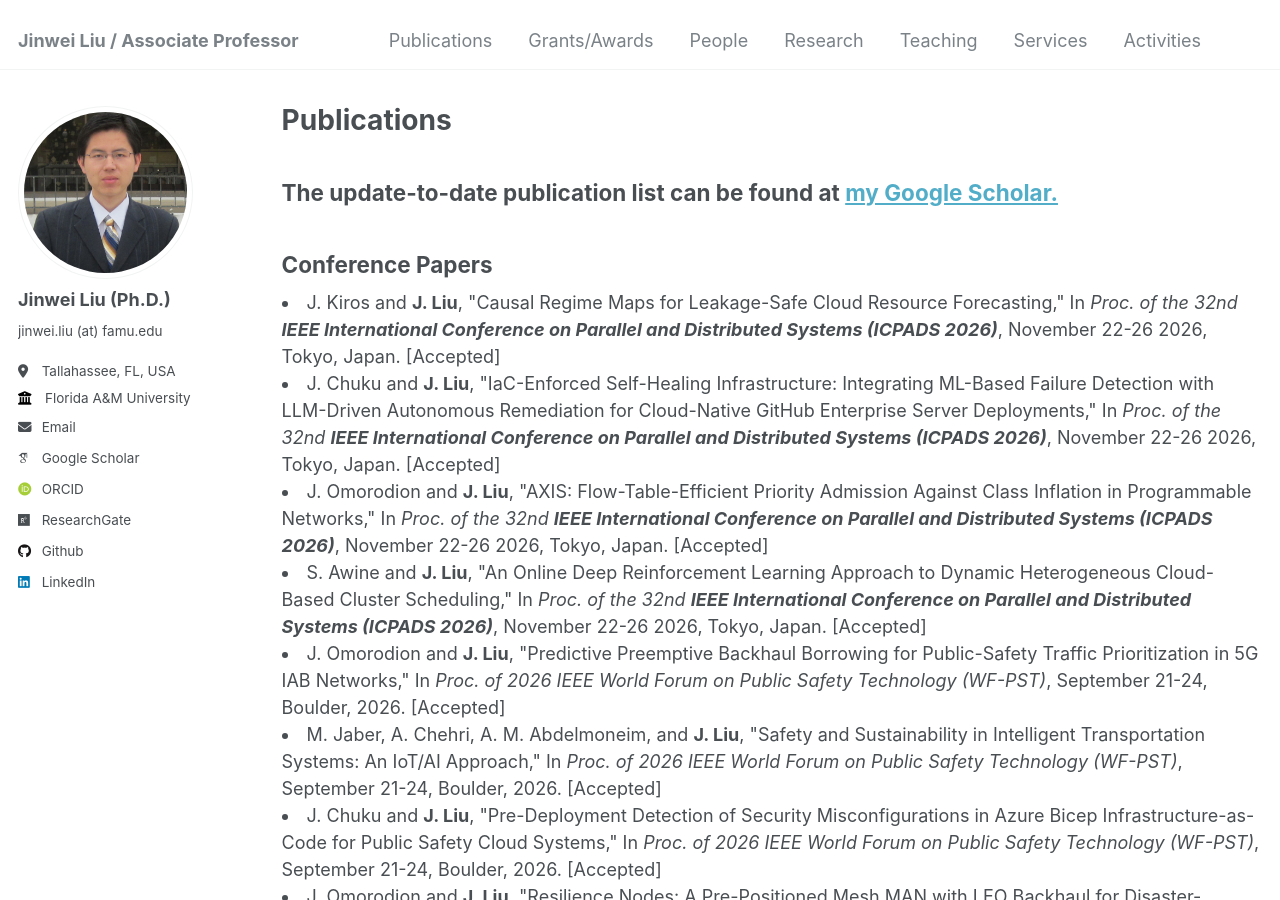
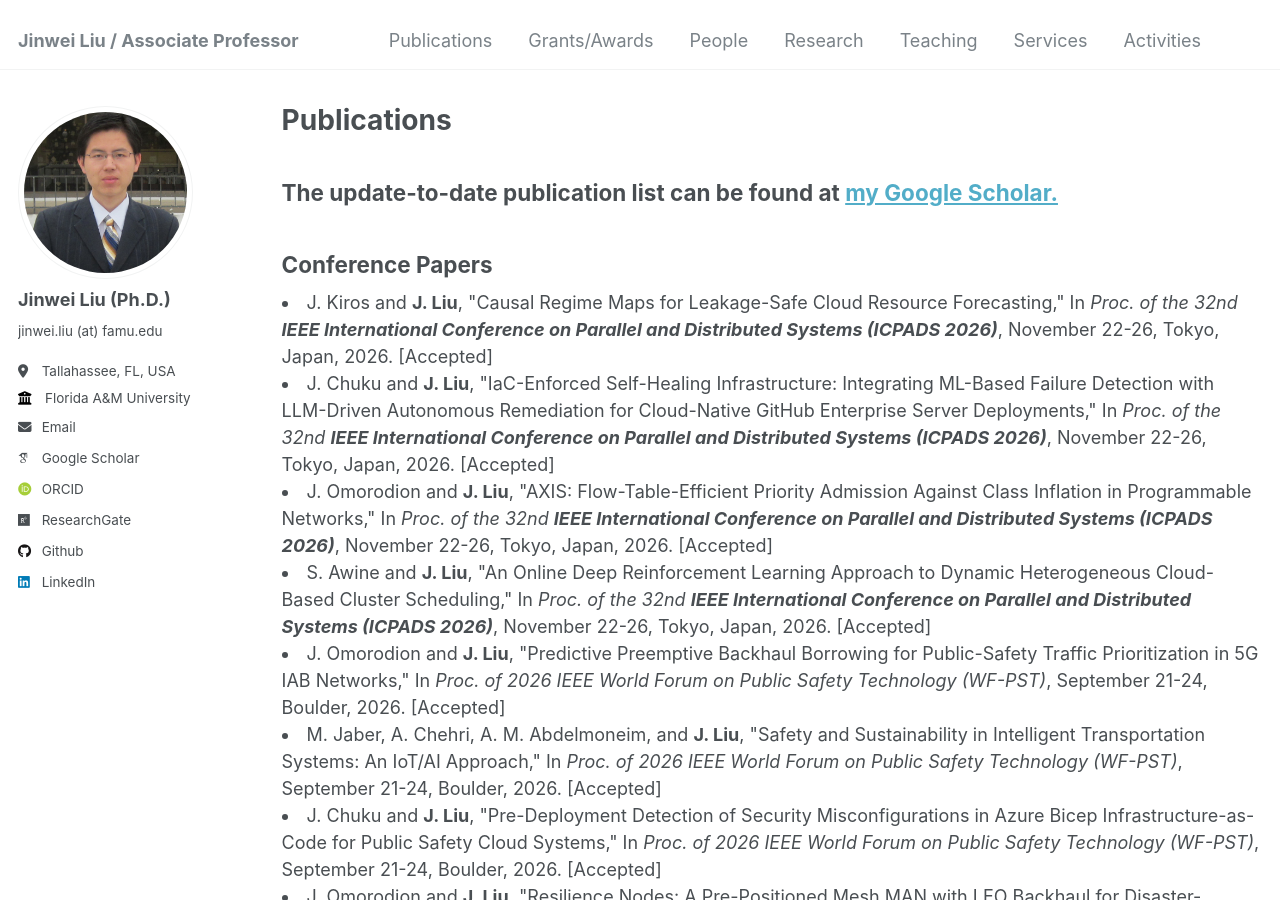
Before and after one commit to jinweiliucu/jinweiliucu.github.io, a Jekyll site: the page built from _publications/publications.html, in a window 1280 px wide and 900 px high. Built offline with Jekyll 4.4.1, drawn with Linux system fonts in a browser that asks for light colours; some web fonts are replaced.

```diff
--- a/_publications/publications.html
+++ b/_publications/publications.html
@@ -10,28 +10,28 @@ author_profile: true
 <h2 class="text-left">Conference Papers</h2>
 	<li>
     J. Kiros and <strong>J. Liu</strong>, "Causal Regime Maps for Leakage-Safe Cloud Resource Forecasting,"
-    In <em>Proc. of the 32nd <strong>IEEE International Conference on Parallel and Distributed Systems (ICPADS 2026)</strong></em>, November 22-26 2026, Tokyo, Japan. [Accepted]
+    In <em>Proc. of the 32nd <strong>IEEE International Conference on Parallel and Distributed Systems (ICPADS 2026)</strong></em>, November 22-26, Tokyo, Japan, 2026. [Accepted]
     <!-- [<a href="/files/articles/CLOUD2026SlidesLiu.pdf">Slides</a>]</span> -->
     </span><br>
     </li>
 
 	<li>
     J. Chuku and <strong>J. Liu</strong>, "IaC-Enforced Self-Healing Infrastructure: Integrating ML-Based Failure Detection with LLM-Driven Autonomous Remediation for Cloud-Native GitHub Enterprise Server Deployments,"
-    In <em>Proc. of the 32nd <strong>IEEE International Conference on Parallel and Distributed Systems (ICPADS 2026)</strong></em>, November 22-26 2026, Tokyo, Japan. [Accepted]
+    In <em>Proc. of the 32nd <strong>IEEE International Conference on Parallel and Distributed Systems (ICPADS 2026)</strong></em>, November 22-26, Tokyo, Japan, 2026. [Accepted]
     <!-- [<a href="/files/articles/CLOUD2026SlidesLiu.pdf">Slides</a>]</span> -->
     </span><br>
     </li>
 
 	<li>
     J. Omorodion and <strong>J. Liu</strong>, "AXIS: Flow-Table-Efficient Priority Admission Against Class Inflation in Programmable Networks,"
-    In <em>Proc. of the 32nd <strong>IEEE International Conference on Parallel and Distributed Systems (ICPADS 2026)</strong></em>, November 22-26 2026, Tokyo, Japan. [Accepted]
+    In <em>Proc. of the 32nd <strong>IEEE International Conference on Parallel and Distributed Systems (ICPADS 2026)</strong></em>, November 22-26, Tokyo, Japan, 2026. [Accepted]
     <!-- [<a href="/files/articles/CLOUD2026SlidesLiu.pdf">Slides</a>]</span> -->
     </span><br>
     </li>
 
 	<li>
     S. Awine and <strong>J. Liu</strong>, "An Online Deep Reinforcement Learning Approach to Dynamic Heterogeneous Cloud-Based Cluster Scheduling,"
-    In <em>Proc. of the 32nd <strong>IEEE International Conference on Parallel and Distributed Systems (ICPADS 2026)</strong></em>, November 22-26 2026, Tokyo, Japan. [Accepted]
+    In <em>Proc. of the 32nd <strong>IEEE International Conference on Parallel and Distributed Systems (ICPADS 2026)</strong></em>, November 22-26, Tokyo, Japan, 2026. [Accepted]
     <!-- [<a href="/files/articles/CLOUD2026SlidesLiu.pdf">Slides</a>]</span> -->
     </span><br>
     </li>
```
